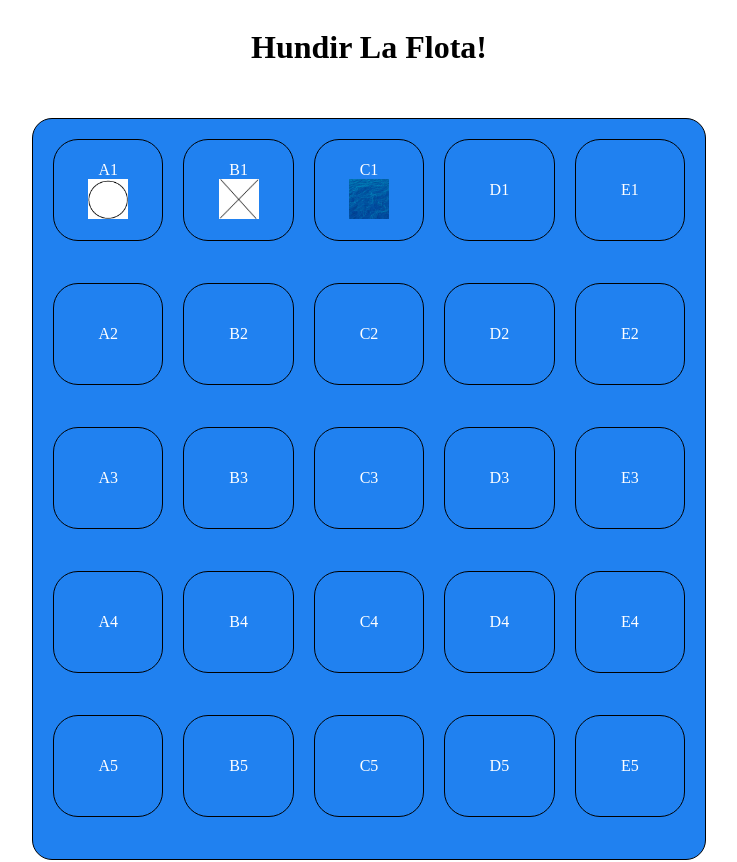
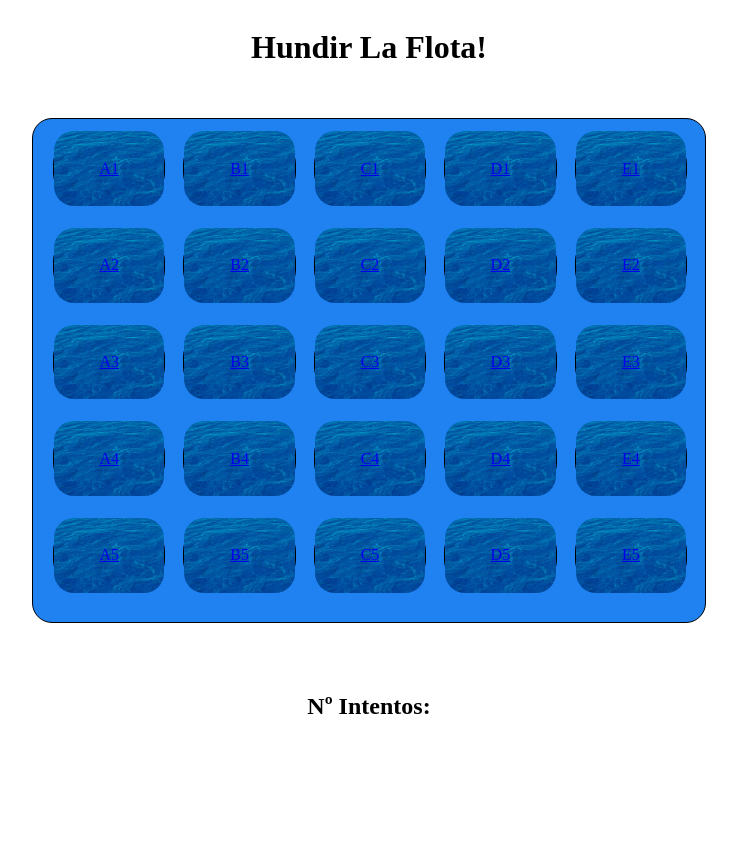
Before and after one commit to paulcg17/hundirLaFlota, an Angular app: page / in a window 1280 px wide. Shown: the top 862 px of the page, without its empty margins (271-1008 px from the left). After the commit the page ends 800 px from the top, so only its background shows below. Built offline with nearby package versions, Linux system fonts and the light colour scheme.

Commit message:
Tablero perfecto

```diff
--- a/src/app/app.component.html
+++ b/src/app/app.component.html
@@ -4,31 +4,81 @@
   </div>
   <div class="padreTablero">
     <div class="grid-container">
-      <a id="A1" (click)="showcasilla(0,0)" href="#" class="grid-item">A1<img src="img/circulo.png" ></a>
-      <a id="B1" (click)="showcasilla(1,0)" href="#" class="grid-item">B1<img src="img/cruz.png" ></a>
-      <a id="C1" (click)="showcasilla(2,0)" href="#" class="grid-item">C1<img src="img/mar.png" ></a>
-      <a id="D1" (click)="showcasilla(3,0)" href="#" class="grid-item">D1</a>
-      <a id="E1" (click)="showcasilla(4,0)" href="#" class="grid-item">E1</a>
-      <a id="A2" (click)="showcasilla(0,1)" href="#" class="grid-item">A2</a>
-      <a id="B2" (click)="showcasilla(1,1)" href="#" class="grid-item">B2</a>
-      <a id="C2" (click)="showcasilla(2,1)" href="#" class="grid-item">C2</a>
-      <a id="D2" (click)="showcasilla(3,1)" href="#" class="grid-item">D2</a>
-      <a id="E2" (click)="showcasilla(4,1)" href="#" class="grid-item">E2</a>
-      <a id="A3" (click)="showcasilla(0,2)" href="#" class="grid-item">A3</a>
-      <a id="B3" (click)="showcasilla(1,2)" href="#" class="grid-item">B3</a>
-      <a id="C3" (click)="showcasilla(2,2)" href="#" class="grid-item">C3</a>
-      <a id="D3" (click)="showcasilla(3,2)" href="#" class="grid-item">D3</a>
-      <a id="E3" (click)="showcasilla(4,2)" href="#" class="grid-item">E3</a>
-      <a id="A4" (click)="showcasilla(0,3)" href="#" class="grid-item">A4</a>
-      <a id="B4" (click)="showcasilla(1,3)" href="#" class="grid-item">B4</a>
-      <a id="C4" (click)="showcasilla(2,3)" href="#" class="grid-item">C4</a>
-      <a id="D4" (click)="showcasilla(3,3)" href="#" class="grid-item">D4</a>
-      <a id="E4" (click)="showcasilla(4,3)" href="#" class="grid-item">E4</a>
-      <a id="A5" (click)="showcasilla(0,4)" href="#" class="grid-item">A5</a>
-      <a id="B5" (click)="showcasilla(1,4)" href="#" class="grid-item">B5</a>
-      <a id="C5" (click)="showcasilla(2,4)" href="#" class="grid-item">C5</a>
-      <a id="D5" (click)="showcasilla(3,4)" href="#" class="grid-item">D5</a>
-      <a id="E5" (click)="showcasilla(4,4)" href="#" class="grid-item">E5</a>
+      <div class="grid-item"><a id="A1" (click)="showcasilla(0,0)" href="#"><img src="img/mar.png" ></a>
+        <div class="letras"><a id="A1" (click)="showcasilla(0,0)" href="#" >A1</a></div>
+      </div>
+      <div class="grid-item"><a id="B1" (click)="showcasilla(1,0)" href="#"><img src="img/mar.png" ></a>
+        <div class="letras"><a id="B1" (click)="showcasilla(1,0)" href="#">B1</a></div>
+      </div>
+      <div class="grid-item"><a id="C1" (click)="showcasilla(2,0)" href="#"><img src="img/mar.png" ></a>
+        <div class="letras"><a id="C1" (click)="showcasilla(2,0)" href="#">C1</a></div>
+      </div>
+      <div class="grid-item"><a id="D1" (click)="showcasilla(3,0)" href="#"><img src="img/mar.png" ></a>
+        <div class="letras"><a id="D1" (click)="showcasilla(3,0)" href="#">D1</a></div>
+      </div>
+      <div class="grid-item"><a id="E1" (click)="showcasilla(4,0)" href="#"><img src="img/mar.png" ></a>
+        <div class="letras"><a id="E1" (click)="showcasilla(4,0)" href="#">E1</a></div>
+      </div>
+      <div class="grid-item"><a id="A2" (click)="showcasilla(0,1)" href="#"><img src="img/mar.png" ></a>
+        <div class="letras"><a id="A2" (click)="showcasilla(0,1)" href="#">A2</a></div>
+      </div>
+      <div class="grid-item"><a id="B2" (click)="showcasilla(1,1)" href="#"><img src="img/mar.png" ></a>
+        <div class="letras"><a id="B2" (click)="showcasilla(1,1)" href="#">B2</a></div>
+      </div>
+      <div class="grid-item"><a id="C2" (click)="showcasilla(2,1)" href="#"><img src="img/mar.png" ></a>
+        <div class="letras"><a id="C2" (click)="showcasilla(2,1)" href="#">C2</a></div>
+      </div>
+      <div class="grid-item"><a id="D2" (click)="showcasilla(3,1)" href="#"><img src="img/mar.png" ></a>
+        <div class="letras"><a id="D2" (click)="showcasilla(3,1)" href="#">D2</a></div>
+      </div>
+      <div class="grid-item"><a id="E2" (click)="showcasilla(4,1)" href="#"><img src="img/mar.png" ></a>
+        <div class="letras"><a id="E2" (click)="showcasilla(4,1)" href="#">E2</a></div>
+      </div>
+      <div class="grid-item"><a id="A3" (click)="showcasilla(0,2)" href="#"><img src="img/mar.png" ></a>
+        <div class="letras"><a id="A3" (click)="showcasilla(0,2)" href="#">A3</a></div>
+      </div>
+      <div class="grid-item"><a id="B3" (click)="showcasilla(1,2)" href="#"><img src="img/mar.png" ></a>
+        <div class="letras"><a id="B3" (click)="showcasilla(1,2)" href="#">B3</a></div>
+      </div>
+      <div class="grid-item"><a id="C3" (click)="showcasilla(2,2)" href="#"><img src="img/mar.png" ></a>
+        <div class="letras"><a id="C3" (click)="showcasilla(2,2)" href="#">C3</a></div>
+      </div>
+      <div class="grid-item"><a id="D3" (click)="showcasilla(3,2)" href="#"><img src="img/mar.png" ></a>
+        <div class="letras"><a id="D3" (click)="showcasilla(3,2)" href="#">D3</a></div>
+      </div>
+      <div class="grid-item"><a id="E3" (click)="showcasilla(4,2)" href="#"><img src="img/mar.png" ></a>
+        <div class="letras"><a id="E3" (click)="showcasilla(4,2)" href="#">E3</a></div>
+      </div>
+      <div class="grid-item"><a id="A4" (click)="showcasilla(0,3)" href="#"><img src="img/mar.png" ></a>
+        <div class="letras"><a id="A4" (click)="showcasilla(0,3)" href="#">A4</a></div>
+      </div>
+      <div class="grid-item"><a id="B4" (click)="showcasilla(1,3)" href="#"><img src="img/mar.png" ></a>
+        <div class="letras"><a id="B4" (click)="showcasilla(1,3)" href="#">B4</a></div>
+      </div>
+      <div class="grid-item"><a id="C4" (click)="showcasilla(2,3)" href="#"><img src="img/mar.png" ></a>
+        <div class="letras"><a id="C4" (click)="showcasilla(2,3)" href="#">C4</a></div>
+      </div>
+      <div class="grid-item"><a id="D4" (click)="showcasilla(3,3)" href="#"><img src="img/mar.png" ></a>
+        <div class="letras"><a id="D4" (click)="showcasilla(3,3)" href="#">D4</a></div>
+      </div>
+      <div class="grid-item"><a id="E4" (click)="showcasilla(4,3)" href="#"><img src="img/mar.png" ></a>
+        <div class="letras"><a id="E4" (click)="showcasilla(4,3)" href="#">E4</a></div>
+      </div>
+      <div class="grid-item"><a id="A5" (click)="showcasilla(0,4)" href="#"><img src="img/mar.png" ></a>
+        <div class="letras"><a id="A5" (click)="showcasilla(0,4)" href="#">A5</a></div>
+      </div>
+      <div class="grid-item"><a id="B5" (click)="showcasilla(1,4)" href="#"><img src="img/mar.png" ></a>
+        <div class="letras"><a id="B5" (click)="showcasilla(1,4)" href="#">B5</a></div>
+      </div>
+      <div class="grid-item"><a id="C5" (click)="showcasilla(2,4)" href="#"><img src="img/mar.png" ></a>
+        <div class="letras"><a id="C5" (click)="showcasilla(2,4)" href="#">C5</a></div>
+      </div>
+      <div class="grid-item"><a id="D5" (click)="showcasilla(3,4)" href="#"><img src="img/mar.png" ></a>
+        <div class="letras"><a id="D5" (click)="showcasilla(3,4)" href="#">D5</a></div>
+      </div>
+      <div class="grid-item"><a id="E5" (click)="showcasilla(4,4)" href="#"><img src="img/mar.png" ></a>
+        <div class="letras"><a id="E5" (click)="showcasilla(4,4)" href="#">E5</a></div>
+      </div>
     </div>
     </div>
   <h2 class="intentos">Nº Intentos: </h2>
--- a/src/app/app.component.sass
+++ b/src/app/app.component.sass
@@ -9,6 +9,9 @@
     justify-content: center
     align-items: center
 
+
+
+
     .grid-container
         display: grid
         grid-template-columns: repeat(5,1fr)
@@ -18,7 +21,8 @@
         border: 1px solid black
         border-radius: 20px
         width: 50%
-        height: 700px
+        height: 300%
+        position: relative
 
     .grid-item
         display: flex
@@ -27,13 +31,21 @@
         align-items: center
         color: #fff
         border: 1px solid black
-        height: 100px
+        height: 75%
+        width: 100%
         text-decoration: none
         border-radius: 25px
 
+    .letras
+        position: absolute
+        color: #fff
+        text-decoration: none
+
     img
-        width: 40px
-        height: 40px
+        width: 100%
+        height: 100%
+        border-radius: 20px
+
 
 .intentos
     padding-top: 50px
```
